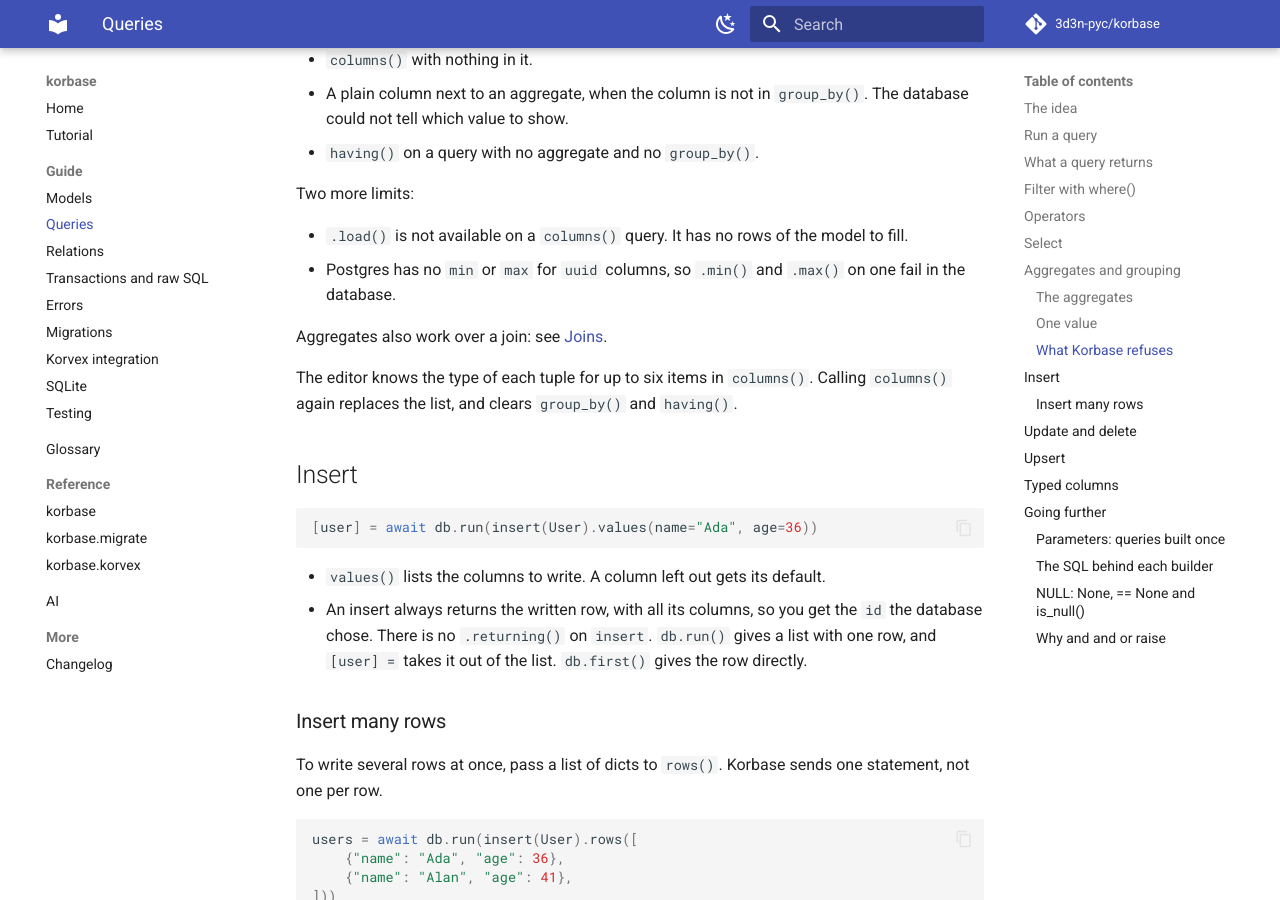
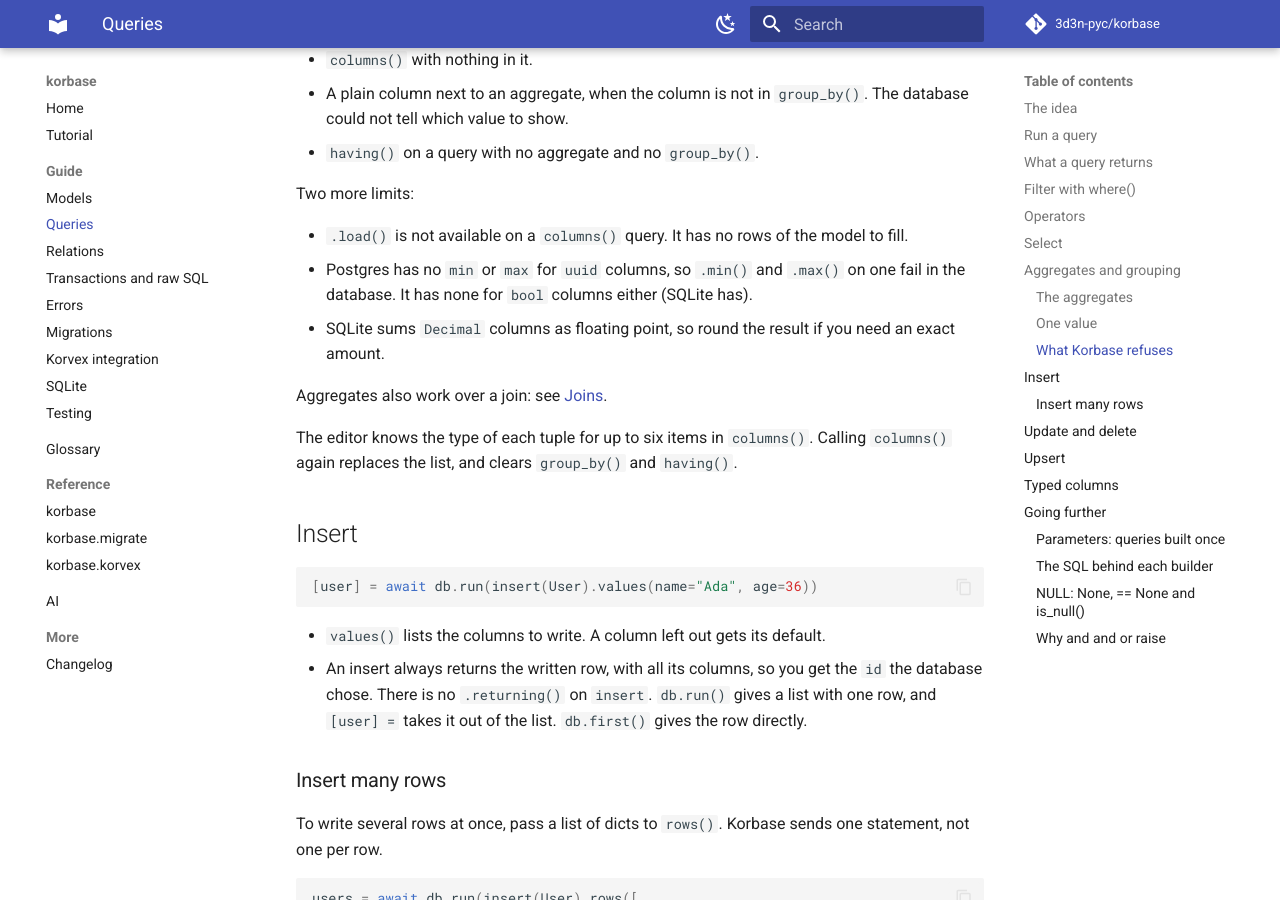
Before and after one commit to 3d3n-pyc/korbase, an MkDocs documentation site: the page built from docs/queries.md, in a window 1280 px wide and 900 px high, scrolled down 5164 px. Built offline with MkDocs 1.6.1 and Material for MkDocs 9.7.7, drawn with Linux system fonts in a browser that asks for light colours; comment, search, counter and statistics services are not loaded.

Commit message:
fix: exact decimal sums on SQLite; document bool min/max and left-join columns
Co-Authored-By: Noctia <noctia@etienne-pouille.work>
Co-Authored-By: Claude <noreply@anthropic.com>

```diff
--- a/docs/queries.md
+++ b/docs/queries.md
@@ -231,7 +231,10 @@ Two more limits:
 - `.load()` is not available on a `columns()` query. It has no rows of the
   model to fill.
 - Postgres has no `min` or `max` for `uuid` columns, so `.min()` and `.max()`
-  on one fail in the database.
+  on one fail in the database. It has none for `bool` columns either
+  (SQLite has).
+- SQLite sums `Decimal` columns as floating point, so round the result if you
+  need an exact amount.
 
 Aggregates also work over a join: see [Joins](relations.md#joins).
 
```
Also changed, not shown: docs/relations.md (+5 -0 lines), 2 other files.
